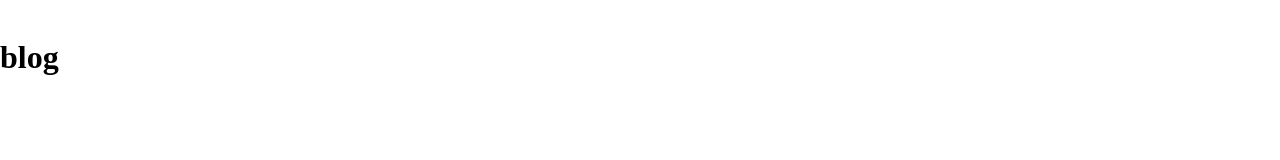
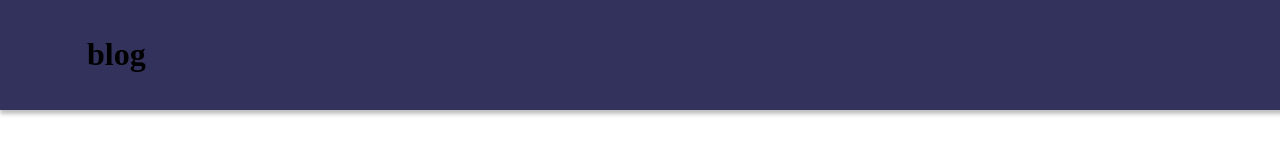
Before and after one commit to BrunoAbido/post_website, a plain HTML site: page index.html in a window 1280 px wide. Shown: the top 160 px of the page. Drawn offline with Linux system fonts and the light colour scheme.

Commit message:
feat: first commit header css

```diff
--- a/css/style.css
+++ b/css/style.css
@@ -9,3 +9,18 @@ body{
     left: -756px;
     background: rgba(255, 255, 255, 1);
 }
+
+.header {
+    position: fixed;
+    width: 1512px;
+    /* height: 59px; */
+    display:flex;
+    background-color: #32325D;
+    flex-direction: row;
+    align-items: center;
+    gap: 8px;
+    padding: 15px 79px 15px 79px;
+    box-shadow: 0px 4px 4px 0px rgba(0, 0, 0, 0.25);
+    margin: 0;
+    z-index: 9999;
+}
```
